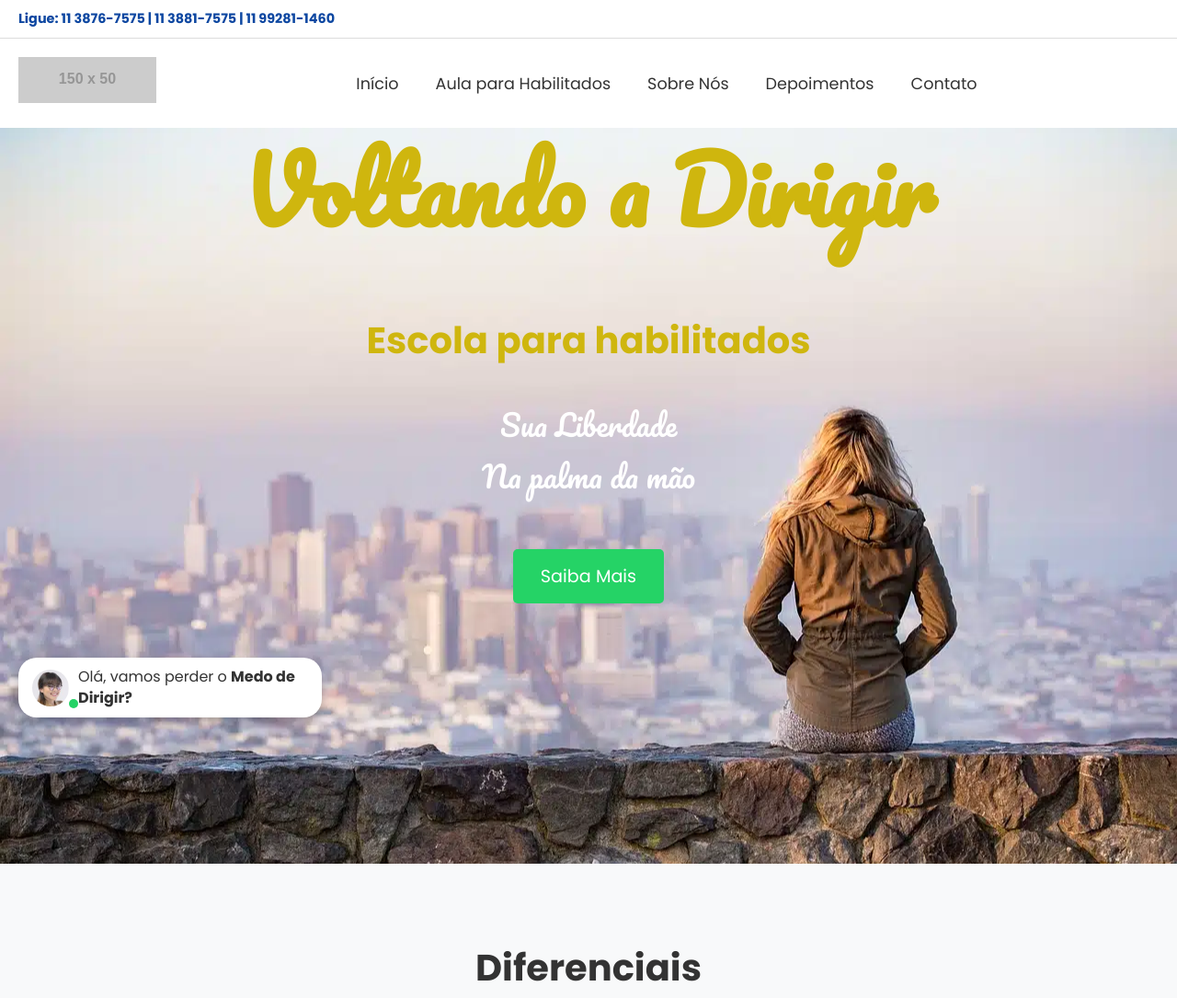
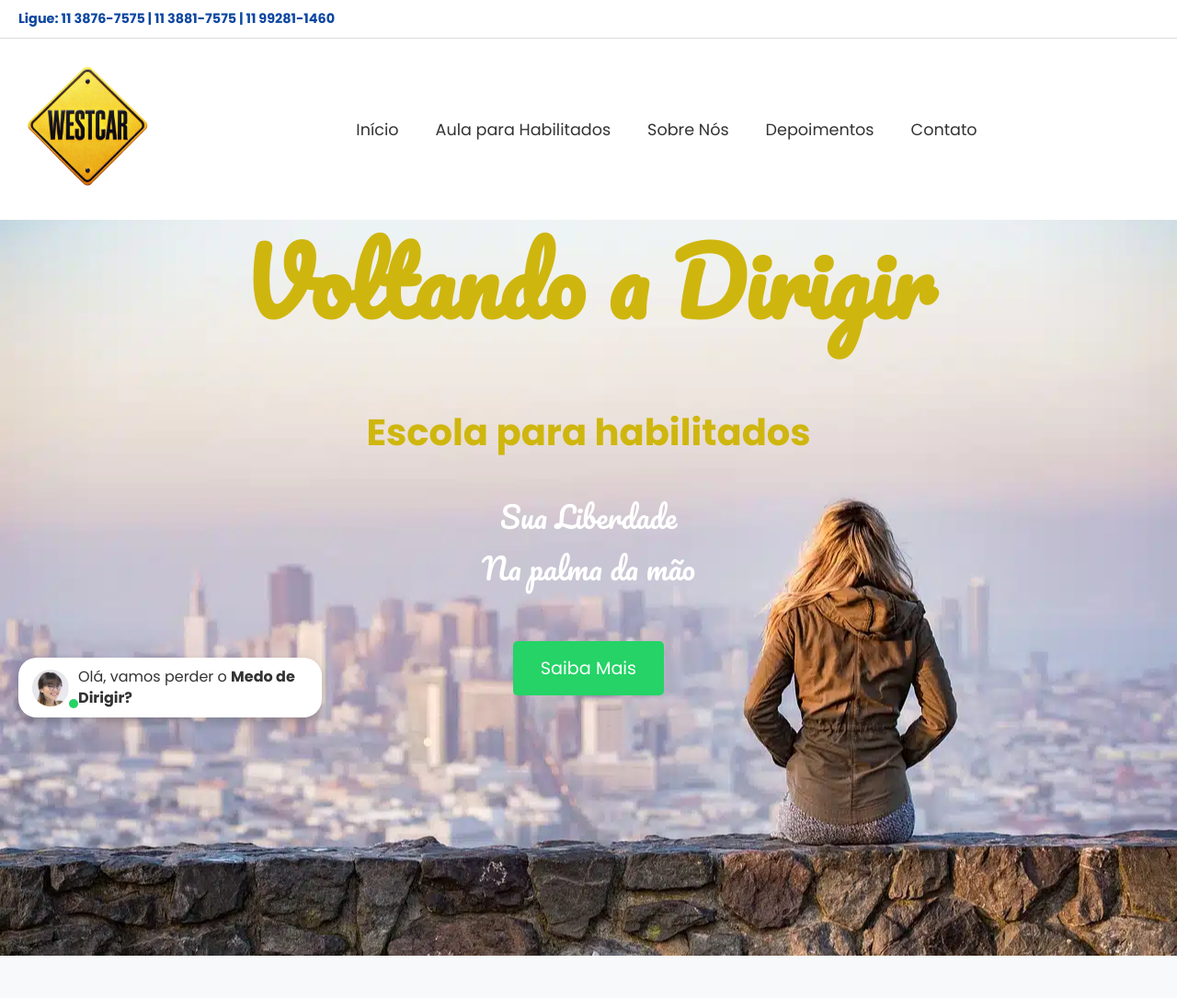
Before and after one commit to asfrazao/westcartreinamento, a website built with webpack: page index.html in a window 1280 px wide. Shown: the top 1085 px of the page at 92% size. Built offline with nearby package versions, Linux system fonts and the light colour scheme; placeholder pictures from the web are drawn by us.

Commit message:
Placa westcar

```diff
--- a/index.html
+++ b/index.html
@@ -16,7 +16,7 @@
 <!-- Cabeçalho com logo e menu -->
 <header>
   <div class="logo">
-    <img src="https://via.placeholder.com/150x50.png?text=Logo" alt="Logo Westcar Treinamento">
+    <img src="img/PlacaWest.png" alt="Logo Westcar Treinamento">
   </div>
   <nav>
     <ul>
```
Also changed, not shown: img/PlacaWest.png (added).
